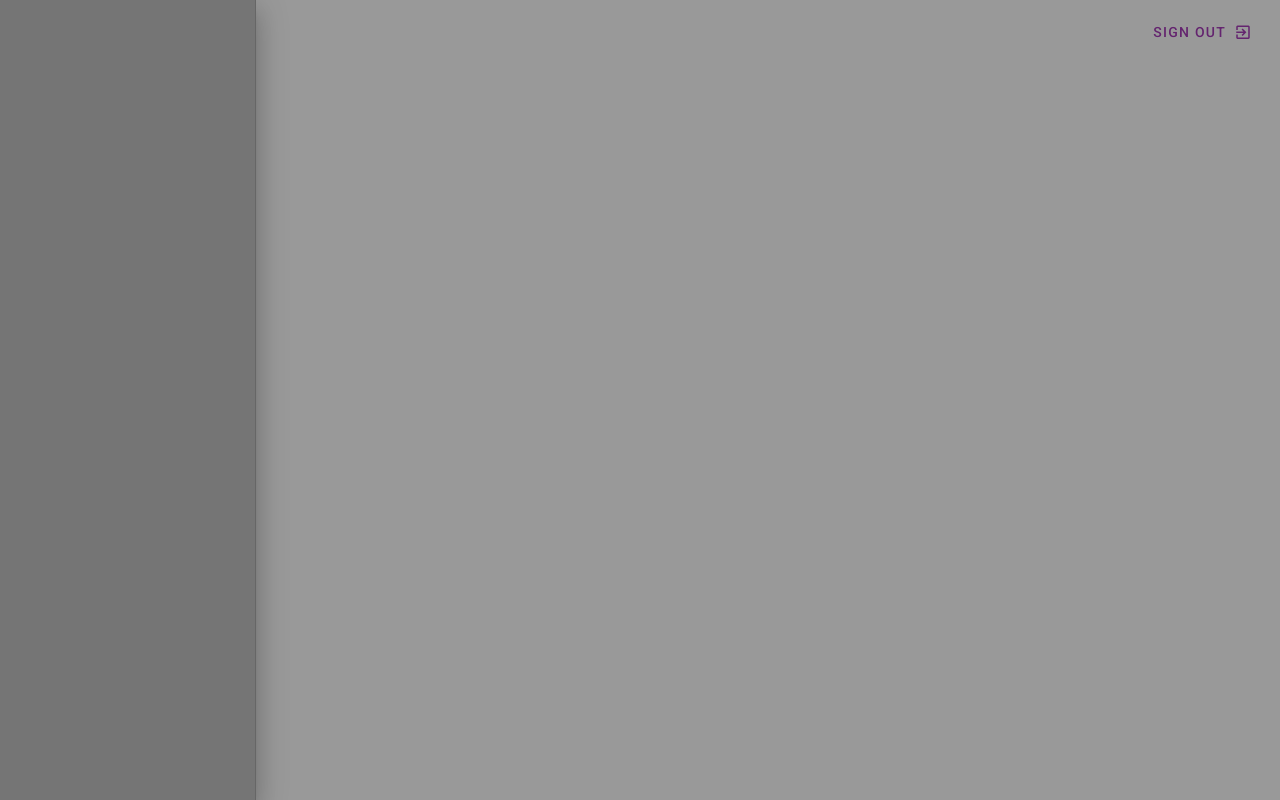
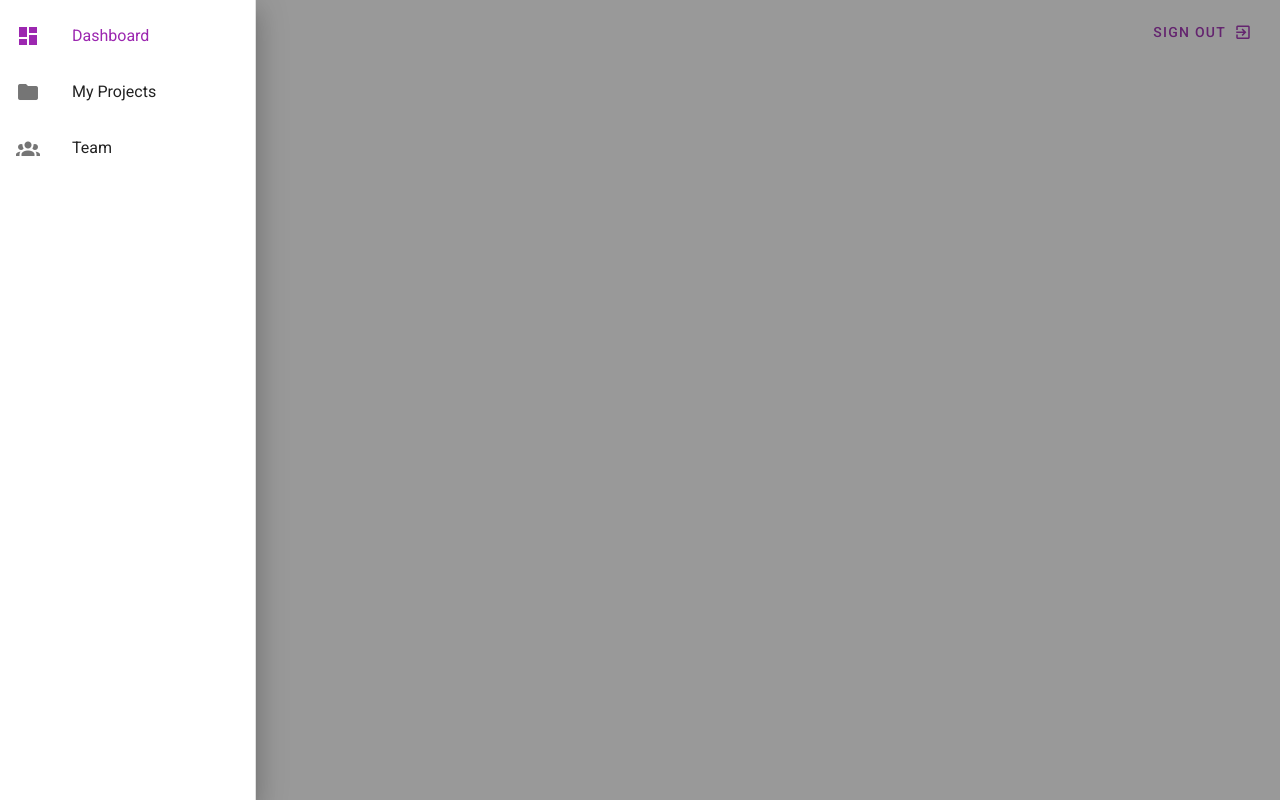
Before and after one commit to pkurjanowicz/todo-ninja, a Vue app in the folder todo-ninja/: page / in a window 1280 px wide. Both pictures are taken after a click on the button 28 px from the left and 32 px from the top of the page. Built offline with nearby package versions, Linux system fonts and the light colour scheme.

Commit message:
created a draw list and connected vuerouter to it

```diff
--- a/todo-ninja/src/components/Navbar.vue
+++ b/todo-ninja/src/components/Navbar.vue
@@ -3,8 +3,8 @@
     <v-toolbar flat app>
     <v-app-bar-nav-icon @click.stop="drawer = !drawer" text color="primary"></v-app-bar-nav-icon>
       <v-toolbar-title class="text-uppercase">
-        <span class="font-weight-light">Todo</span>
-        <span>Ninja</span>
+        <span class="font-weight-light primary--text">Todo</span>
+        <span class='primary--text'>Ninja</span>
       </v-toolbar-title>
       <v-spacer></v-spacer>
       <v-btn text color="primary">
@@ -13,13 +13,19 @@
       </v-btn>
     </v-toolbar>
 
-    <v-navigation-drawer
-      app
-      temporary
-      class='secondary'
-      v-model='drawer'
-    >
-
+    <v-navigation-drawer app temporary  v-model='drawer'>
+      <v-list flat>
+          <v-list-item-group v-model="item" flat mandatory color="primary">
+            <v-list-item v-for="(item, i) in drawerItems" :key="i" router :to='item.route'>
+              <v-list-item-icon>
+                <v-icon v-text="item.icon"></v-icon>
+              </v-list-item-icon>
+              <v-list-item-content>
+                <v-list-item-title v-text="item.text" ></v-list-item-title>
+              </v-list-item-content>
+            </v-list-item>
+          </v-list-item-group>
+      </v-list>
     </v-navigation-drawer>
 
   </nav>
@@ -30,7 +36,12 @@ export default {
   name: 'navbar',
   data() {
     return {
-      drawer: false
+      drawer: false,
+      drawerItems: [
+        { text: 'Dashboard', icon: 'mdi-view-dashboard', route: '/' },
+        { text: 'My Projects', icon: 'mdi-folder', route: '/projects' },
+        { text: 'Team', icon: 'mdi-account-group', route: '/team' },
+      ],
     }
   },
 }
--- a/todo-ninja/src/plugins/vuetify.js
+++ b/todo-ninja/src/plugins/vuetify.js
@@ -14,9 +14,6 @@ export default new Vuetify({
         accent: colors.shades.black,
         error: colors.red.accent3,
       },
-      dark: {
-        primary: colors.blue.lighten3,
-      },
     },
   },
 });
```
